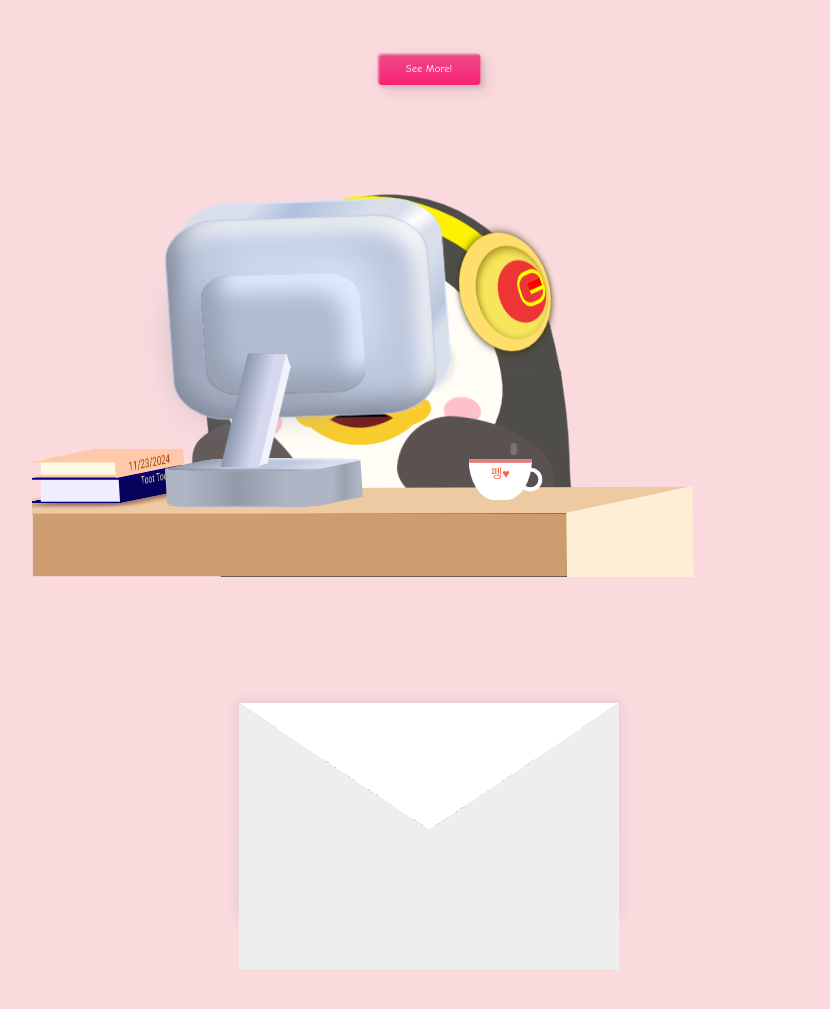
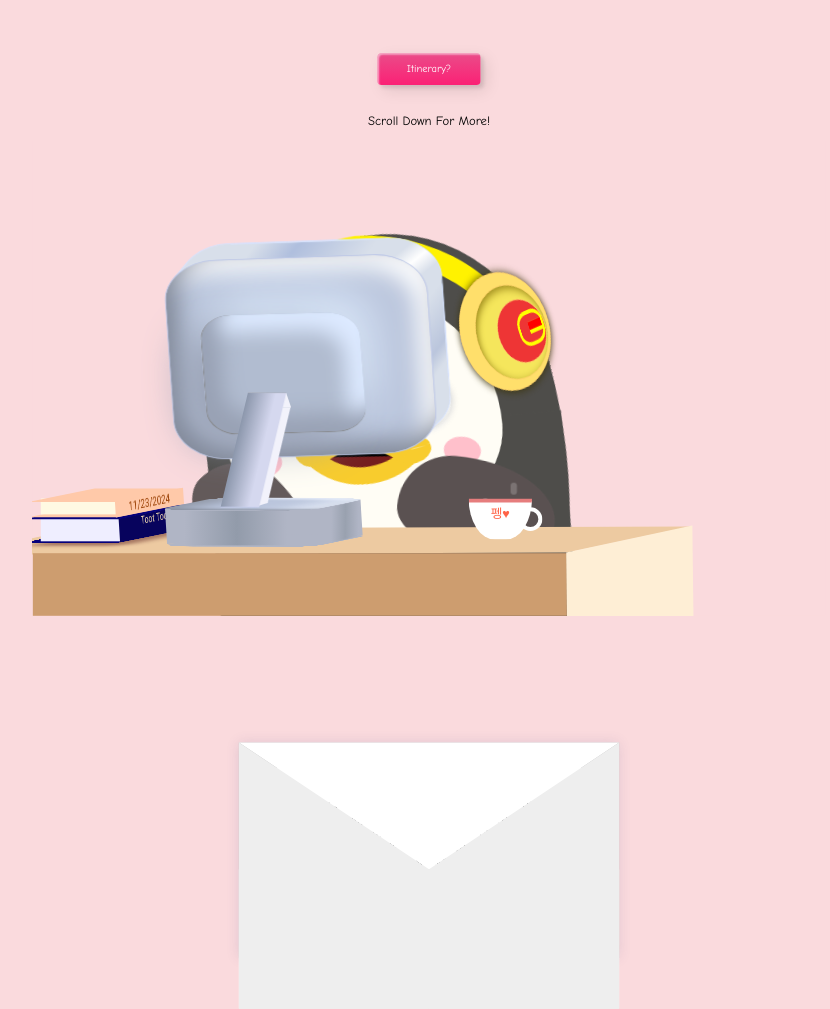
Before and after one commit to huangwai/Miju-3Yrs, a plain HTML site: page Home.html in a window 1280 px wide. Shown: the part 197-1206 px from the top of the page, without its empty margins (211-1041 px from the left). Before the commit the page ends 1166 px from the top, so only its background shows below. Drawn offline with nearby package versions, Linux system fonts and the light colour scheme.

Commit message:
added button at home

```diff
--- a/Home.html
+++ b/Home.html
@@ -39,7 +39,7 @@
       >
         HAPPY 3 YEARS TOGETHER
       </h1>
-      <a href="#footer"
+      <a href="map.html"
         ><button
           class="custom-btn btn-11"
           style="
@@ -47,9 +47,10 @@
             /* font-family: 'JetBrains Mono', monospace; */
           "
         >
-          See More!
+          Itinerary?
           <div class="dot"></div></button
       ></a>
+      <p style="font-family: 'Comic Sans MS'">Scroll Down For More!</p>
       <div id="page">
         <div id="canvas">
           <div id="pengsoo" class="crazy">
@@ -138,7 +139,15 @@
       <div class="container">
         <div class="back">
           <div class="paper">
-            <p>
+            <p
+              style="
+                font-family: 'Comic Sans MS', sans-serif;
+                text-decoration: none;
+                cursor: pointer;
+                padding: 5px;
+                display: inline-block;
+              "
+            >
               Happy 3 years to us, honey! I’m so super grateful for your support
               through everything. These past 3 years have made us stronger and
               closer. Here are my top 3 highlights from this year: 1.Our
@@ -162,10 +171,10 @@
                 especially working out together.
               </li>
             </ul> -->
-
+            <!--
             <nav>
               <a href="map.html">What's Happening Today?</a>
-            </nav>
+            </nav> -->
           </div>
 
           <div class="cover"></div>
@@ -177,7 +186,7 @@
     </div>
 
     <!-- <script src="https://ajax.googleapis.com/ajax/libs/jquery/3.1.1/jquery.min.js"></script> -->
-    <div id="footer"></div>
+    <!-- <div id="footer"></div> -->
     <script src="index.js"></script>
   </body>
 </html>
```
